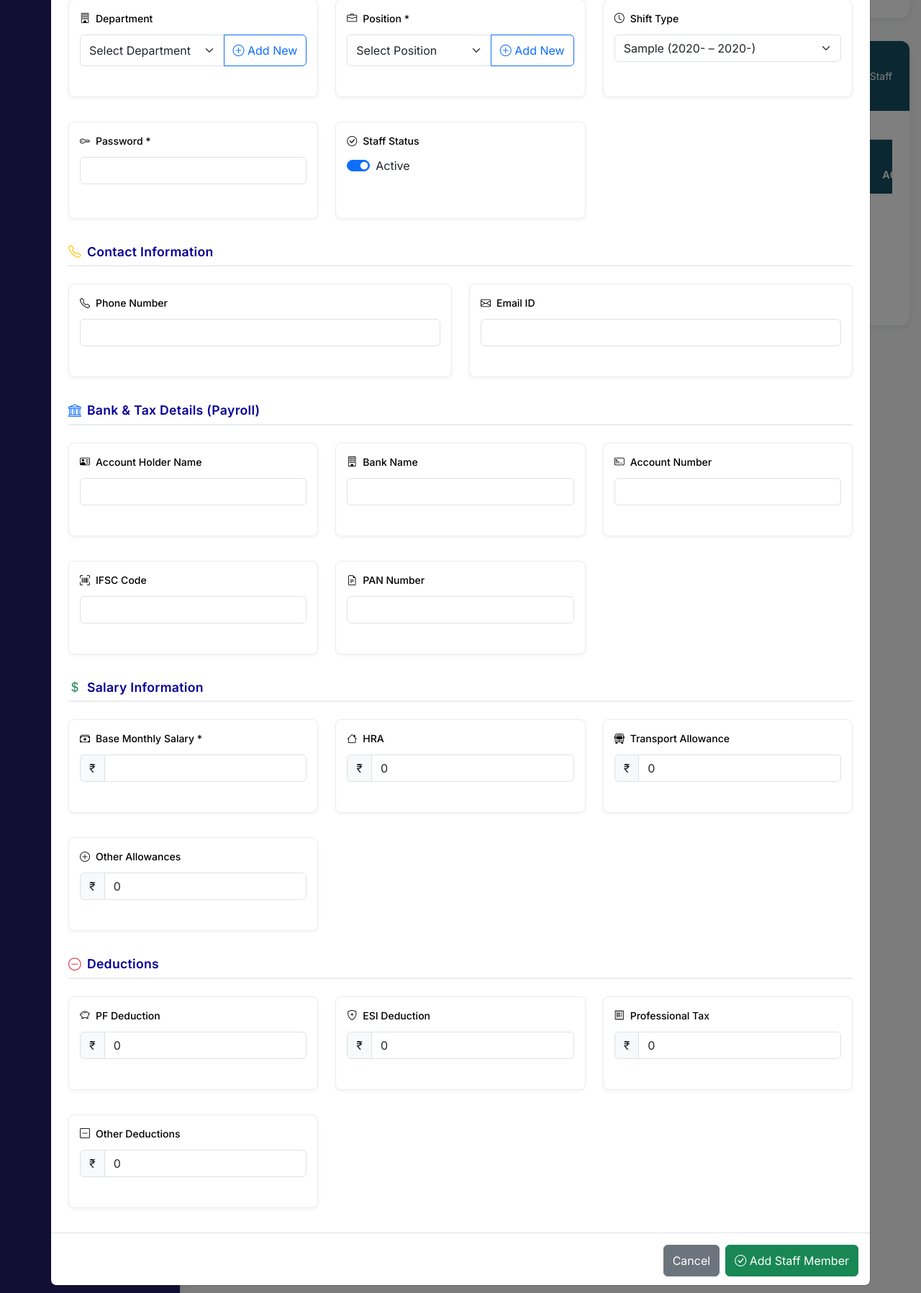
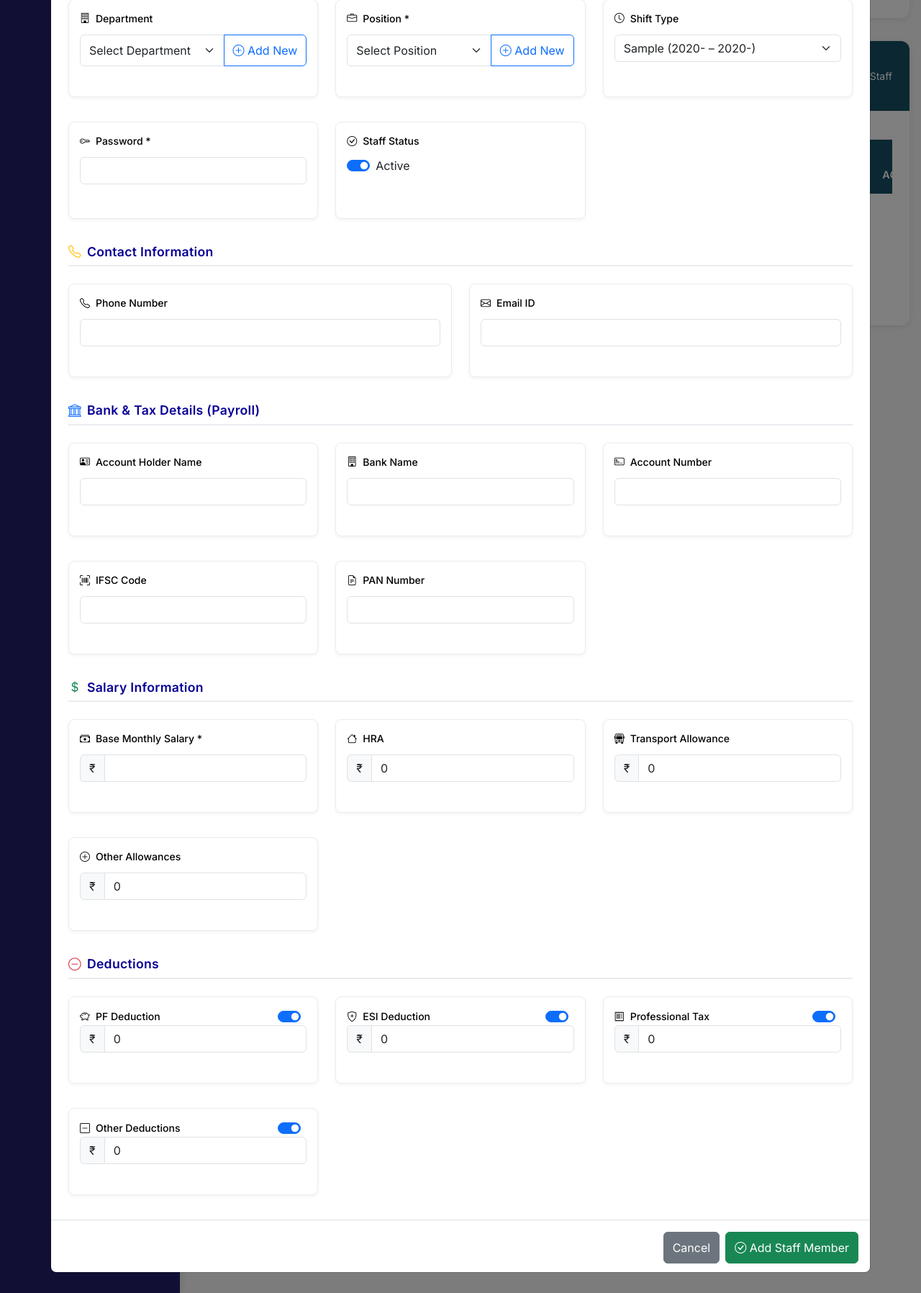
Before and after one commit to B-RaveenKumar/I-HR, a Python web app: template templates/staff_management.html in a window 1280 px wide, after a click on "Add Staff". Shown: the part 557-2353 px from the top of the page at 72% size. Run offline with Jinja, Linux system fonts and the light colour scheme; the template is opened without the code that fills it: most values are stand-ins (such as "Sample title", 1, 10 or a date in 2020); some libraries are stand-ins or nearby versions.

Commit message:
feat: Implement deduction toggle functionality for staff management form

```diff
--- a/static/js/staff_management.js
+++ b/static/js/staff_management.js
@@ -17,7 +17,76 @@ document.addEventListener('DOMContentLoaded', function() {
 
     // Update stats display
     updateStatsDisplay();
+
+    // Wire deduction on/off toggles in add form
+    initializeDeductionToggles('add');
 });
+
+function deductionToggleConfig(prefix = 'add') {
+    if (prefix === 'edit') {
+        return [
+            { toggleId: 'editPFDeductionToggle', inputId: 'editPFDeduction', field: 'pf_deduction' },
+            { toggleId: 'editESIDeductionToggle', inputId: 'editESIDeduction', field: 'esi_deduction' },
+            { toggleId: 'editProfessionalTaxToggle', inputId: 'editProfessionalTax', field: 'professional_tax' },
+            { toggleId: 'editOtherDeductionsToggle', inputId: 'editOtherDeductions', field: 'other_deductions' }
+        ];
+    }
+
+    return [
+        { toggleId: 'addPFDeductionToggle', inputId: 'addPFDeduction', field: 'pf_deduction' },
+        { toggleId: 'addESIDeductionToggle', inputId: 'addESIDeduction', field: 'esi_deduction' },
+        { toggleId: 'addProfessionalTaxToggle', inputId: 'addProfessionalTax', field: 'professional_tax' },
+        { toggleId: 'addOtherDeductionsToggle', inputId: 'addOtherDeductions', field: 'other_deductions' }
+    ];
+}
+
+function initializeDeductionToggles(prefix = 'add') {
+    const configs = deductionToggleConfig(prefix);
+
+    configs.forEach(cfg => {
+        const toggle = document.getElementById(cfg.toggleId);
+        const input = document.getElementById(cfg.inputId);
+        if (!toggle || !input) return;
+
+        const syncState = () => {
+            if (toggle.checked) {
+                input.disabled = false;
+                input.classList.remove('bg-light');
+                if ((input.value === '0' || input.value === '') && input.dataset.previousValue) {
+                    input.value = input.dataset.previousValue;
+                }
+            } else {
+                if (input.value !== '0' && input.value !== '') {
+                    input.dataset.previousValue = input.value;
+                }
+                input.value = '0';
+                input.disabled = true;
+                input.classList.add('bg-light');
+            }
+        };
+
+        toggle.removeEventListener('change', syncState);
+        toggle.addEventListener('change', syncState);
+        syncState();
+    });
+}
+
+function normalizeDeductionFields(formData, prefix = 'add') {
+    deductionToggleConfig(prefix).forEach(cfg => {
+        const toggle = document.getElementById(cfg.toggleId);
+        const input = document.getElementById(cfg.inputId);
+
+        if (!toggle || !input) return;
+
+        if (!toggle.checked) {
+            formData.set(cfg.field, '0');
+            return;
+        }
+
+        const currentValue = String(input.value ?? '').trim();
+        formData.set(cfg.field, currentValue === '' ? '0' : currentValue);
+    });
+}
 
 function initializeEnhancedUI() {
     // Initialize sidebar toggle for mobile
@@ -365,6 +434,7 @@ function handleAddStaff(e) {
     e.preventDefault();
 
     const formData = new FormData(e.target);
+    normalizeDeductionFields(formData, 'add');
     const addIsActive = document.getElementById('addIsActive');
     formData.set('is_active', addIsActive && addIsActive.checked ? '1' : '0');
     const submitBtn = e.target.querySelector('button[type="submit"]');
@@ -745,9 +815,14 @@ function populateEditForm(staff) {
             </h6>
             <div class="rules-grid">
                 <div class="rule-item">
-                    <label for="editPFDeduction" class="form-label">
+                    <div class="d-flex justify-content-between align-items-center">
+                        <label for="editPFDeduction" class="form-label mb-0">
                             <i class="bi bi-piggy-bank"></i> PF Deduction
                         </label>
+                        <div class="form-check form-switch m-0">
+                            <input class="form-check-input deduction-toggle" type="checkbox" id="editPFDeductionToggle" ${Number(staff.pf_deduction || 0) > 0 ? 'checked' : ''}>
+                        </div>
+                    </div>
                     <div class="input-group">
                         <span class="input-group-text">₹</span>
                         <input type="number" class="form-control" id="editPFDeduction" name="pf_deduction" step="0.01" min="0" value="${staff.pf_deduction || ''}" title="Enter PF deduction amount">
@@ -755,9 +830,14 @@ function populateEditForm(staff) {
                     <small class="form-text">Provident Fund deduction</small>
                 </div>
                 <div class="rule-item">
-                    <label for="editESIDeduction" class="form-label">
+                    <div class="d-flex justify-content-between align-items-center">
+                        <label for="editESIDeduction" class="form-label mb-0">
                             <i class="bi bi-shield-plus"></i> ESI Deduction
                         </label>
+                        <div class="form-check form-switch m-0">
+                            <input class="form-check-input deduction-toggle" type="checkbox" id="editESIDeductionToggle" ${Number(staff.esi_deduction || 0) > 0 ? 'checked' : ''}>
+                        </div>
+                    </div>
                     <div class="input-group">
                         <span class="input-group-text">₹</span>
                         <input type="number" class="form-control" id="editESIDeduction" name="esi_deduction" step="0.01" min="0" value="${staff.esi_deduction || ''}" title="Enter ESI deduction amount">
@@ -765,9 +845,14 @@ function populateEditForm(staff) {
                     <small class="form-text">Employee State Insurance deduction</small>
                 </div>
                 <div class="rule-item">
-                    <label for="editProfessionalTax" class="form-label">
+                    <div class="d-flex justify-content-between align-items-center">
+                        <label for="editProfessionalTax" class="form-label mb-0">
                             <i class="bi bi-receipt"></i> Professional Tax
                         </label>
+                        <div class="form-check form-switch m-0">
+                            <input class="form-check-input deduction-toggle" type="checkbox" id="editProfessionalTaxToggle" ${Number(staff.professional_tax || 0) > 0 ? 'checked' : ''}>
+                        </div>
+                    </div>
                     <div class="input-group">
                         <span class="input-group-text">₹</span>
                         <input type="number" class="form-control" id="editProfessionalTax" name="professional_tax" step="0.01" min="0" value="${staff.professional_tax || ''}" title="Enter professional tax amount">
@@ -775,9 +860,14 @@ function populateEditForm(staff) {
                     <small class="form-text">Monthly professional tax</small>
                 </div>
                 <div class="rule-item">
-                    <label for="editOtherDeductions" class="form-label">
+                    <div class="d-flex justify-content-between align-items-center">
+                        <label for="editOtherDeductions" class="form-label mb-0">
                             <i class="bi bi-dash-square"></i> Other Deductions
                         </label>
+                        <div class="form-check form-switch m-0">
+                            <input class="form-check-input deduction-toggle" type="checkbox" id="editOtherDeductionsToggle" ${Number(staff.other_deductions || 0) > 0 ? 'checked' : ''}>
+                        </div>
+                    </div>
                     <div class="input-group">
                         <span class="input-group-text">₹</span>
                         <input type="number" class="form-control" id="editOtherDeductions" name="other_deductions" step="0.01" min="0" value="${staff.other_deductions || ''}" title="Enter other deductions">
@@ -790,6 +880,9 @@ function populateEditForm(staff) {
 
     // Set the staff ID for the form
     document.getElementById('editStaffDbId').value = staff.id;
+
+    // Wire deduction toggles for dynamically rendered edit form
+    initializeDeductionToggles('edit');
 
     // Load departments dynamically for edit form
     loadDepartmentsForEdit(staff.department);
@@ -845,6 +938,7 @@ function handleEditStaff(e) {
     e.preventDefault();
 
     const formData = new FormData(e.target);
+    normalizeDeductionFields(formData, 'edit');
     const editIsActive = document.getElementById('editIsActive');
     formData.set('is_active', editIsActive && editIsActive.checked ? '1' : '0');
     const submitBtn = e.target.querySelector('button[type="submit"]');
--- a/templates/staff_management.html
+++ b/templates/staff_management.html
@@ -1262,9 +1262,14 @@
                             </h6>
                             <div class="rules-grid">
                                 <div class="rule-item">
-                                    <label for="addPFDeduction" class="form-label">
+                                    <div class="d-flex justify-content-between align-items-center">
+                                        <label for="addPFDeduction" class="form-label mb-0">
                                             <i class="bi bi-piggy-bank"></i> PF Deduction
                                         </label>
+                                        <div class="form-check form-switch m-0">
+                                            <input class="form-check-input deduction-toggle" type="checkbox" id="addPFDeductionToggle" checked>
+                                        </div>
+                                    </div>
                                     <div class="input-group">
                                         <span class="input-group-text">₹</span>
                                         <input type="number" class="form-control" id="addPFDeduction"
@@ -1274,9 +1279,14 @@
                                     <small class="form-text">Provident Fund deduction</small>
                                 </div>
                                 <div class="rule-item">
-                                    <label for="addESIDeduction" class="form-label">
+                                    <div class="d-flex justify-content-between align-items-center">
+                                        <label for="addESIDeduction" class="form-label mb-0">
                                             <i class="bi bi-shield-plus"></i> ESI Deduction
                                         </label>
+                                        <div class="form-check form-switch m-0">
+                                            <input class="form-check-input deduction-toggle" type="checkbox" id="addESIDeductionToggle" checked>
+                                        </div>
+                                    </div>
                                     <div class="input-group">
                                         <span class="input-group-text">₹</span>
                                         <input type="number" class="form-control" id="addESIDeduction"
@@ -1286,9 +1296,14 @@
                                     <small class="form-text">Employee State Insurance deduction</small>
                                 </div>
                                 <div class="rule-item">
-                                    <label for="addProfessionalTax" class="form-label">
+                                    <div class="d-flex justify-content-between align-items-center">
+                                        <label for="addProfessionalTax" class="form-label mb-0">
                                             <i class="bi bi-receipt"></i> Professional Tax
                                         </label>
+                                        <div class="form-check form-switch m-0">
+                                            <input class="form-check-input deduction-toggle" type="checkbox" id="addProfessionalTaxToggle" checked>
+                                        </div>
+                                    </div>
                                     <div class="input-group">
                                         <span class="input-group-text">₹</span>
                                         <input type="number" class="form-control" id="addProfessionalTax"
@@ -1298,9 +1313,14 @@
                                     <small class="form-text">Monthly professional tax</small>
                                 </div>
                                 <div class="rule-item">
-                                    <label for="addOtherDeductions" class="form-label">
+                                    <div class="d-flex justify-content-between align-items-center">
+                                        <label for="addOtherDeductions" class="form-label mb-0">
                                             <i class="bi bi-dash-square"></i> Other Deductions
                                         </label>
+                                        <div class="form-check form-switch m-0">
+                                            <input class="form-check-input deduction-toggle" type="checkbox" id="addOtherDeductionsToggle" checked>
+                                        </div>
+                                    </div>
                                     <div class="input-group">
                                         <span class="input-group-text">₹</span>
                                         <input type="number" class="form-control" id="addOtherDeductions"
```
Lines whose indentation alone changed are shown as unchanged.
